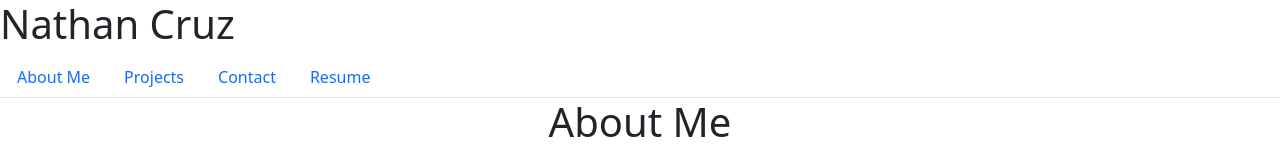
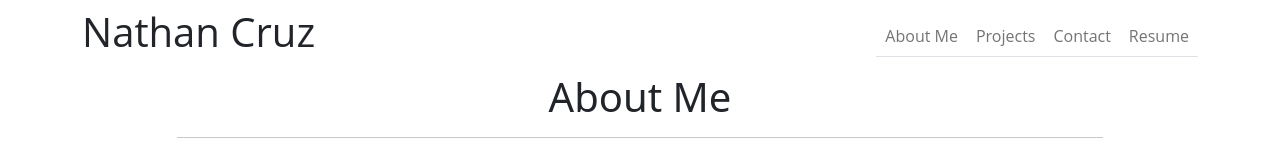
Before and after one commit to crzn24/ncruz-react-portfolio, a React (Create React App) app in the folder ncruz-react-portfolio/: page / in a window 1280 px wide. Shown: the top 158 px of the page. Built offline with nearby package versions, Linux system fonts and the light colour scheme.

Commit message:
Attempts to figure out fixed nav bar

```diff
--- a/ncruz-react-portfolio/src/components/NavTabs.js
+++ b/ncruz-react-portfolio/src/components/NavTabs.js
@@ -4,14 +4,18 @@ import React from "react";
 // We assign them to their own variable names
 function NavTabs({ currentPage, handlePageChange }) {
   return (
+    <nav className="navbar navbar-expand-lg navbar-light " id="mainNav">
+    {/* TODO: put fixed-top of class */}
+      <div className="container">
+        <h1 className="">Nathan Cruz</h1>
+
         <div>
-      <h1>Nathan Cruz</h1>
-      <ul className="nav nav-tabs">
+          <ul className="nav nav-tabs navbar-nav ml-auto">
             <li className="nav-item">
               <a
                 href="#aboutme"
                 onClick={() => handlePageChange("About Me")}
-            // Check to see if the currentPage is `Abou Me`, and if so we use the active link class from bootstrap. Otherwise, we set it to a normal nav-link
+                // Check to see if the currentPage is `About Me`, and if so we use the active link class from bootstrap. Otherwise, we set it to a normal nav-link
                 className={
                   currentPage === "About Me" ? "nav-link active" : "nav-link"
                 }
@@ -60,6 +64,8 @@ function NavTabs({ currentPage, handlePageChange }) {
             </li>
           </ul>
         </div>
+      </div>
+    </nav>
   );
 }
 
```
Lines whose indentation alone changed are shown as unchanged.
